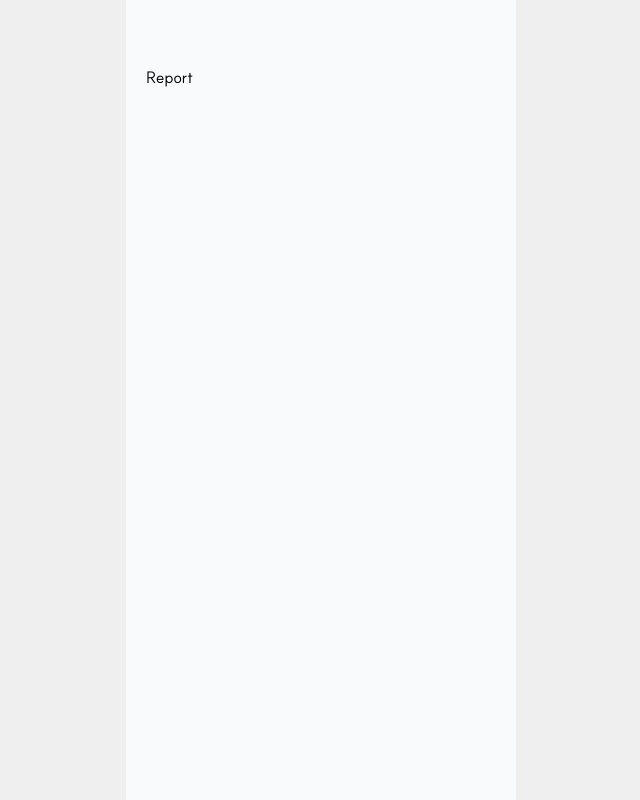
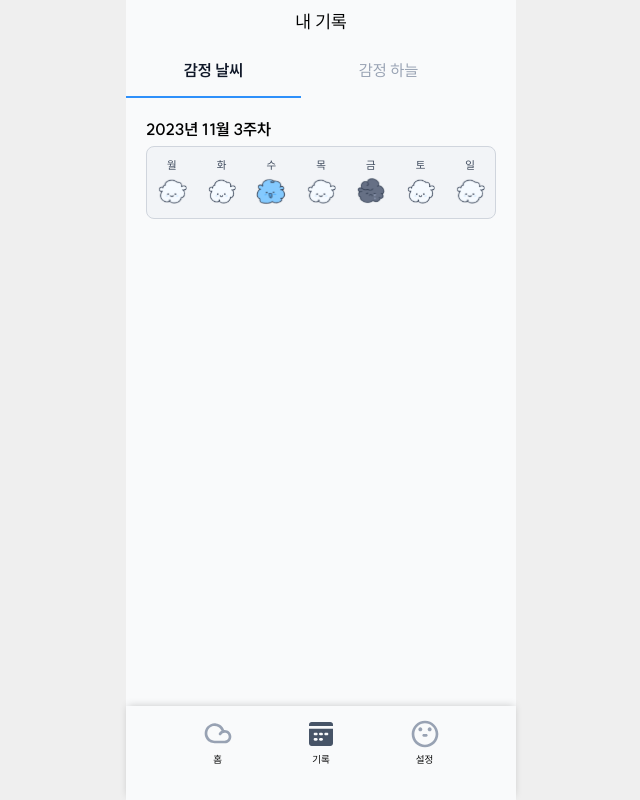
Before and after one commit to Whatdoyumin/TEAM_14_2, a React (Create React App) app: page /report in a window 1280 px wide. Shown: the whole page, without its empty margins (319-959 px from the left). Built offline with nearby package versions, Linux system fonts and the light colour scheme.

Commit message:
✨ feat: 기록 페이지 추가

```diff
--- a/src/pages/report/Report.jsx
+++ b/src/pages/report/Report.jsx
@@ -1,5 +1,49 @@
-import React from 'react';
+import React, { useState } from 'react';
+import WeeklyReport from '../../components/weeklyReport/WeeklyReport';
+import NavBar from '../../components/common/navBar/NavBar';
+import { ToggleInput, ToggleLabel, ToggleWrapper } from './Report.style';
+import AppBar from '../../components/common/appBar/AppBar';
 
 export default function Report() {
-  return <div>Report</div>;
+  const [viewWeather, setViewWeather] = useState(true);
+
+  const diaryData = [
+    { emotion: 'peaceful' },
+    { emotion: 'peaceful' },
+    { emotion: 'happy' },
+    { emotion: 'peaceful' },
+    { emotion: 'sad' },
+    { emotion: 'peaceful' },
+    { emotion: 'peaceful' },
+  ];
+
+  return (
+    <>
+      <AppBar currentPage="내 기록" />
+      <ToggleWrapper>
+        <ToggleInput
+          type="radio"
+          name="emotion"
+          id="weather-toggle"
+          defaultChecked={viewWeather}
+          onClick={() => {
+            setViewWeather(true);
+          }}
+        />
+        <ToggleLabel htmlFor="weather-toggle">감정 날씨</ToggleLabel>
+        <ToggleInput
+          type="radio"
+          name="emotion"
+          id="sky-toggle"
+          defaultChecked={!viewWeather}
+          onClick={() => {
+            setViewWeather(false);
+          }}
+        />{' '}
+        <ToggleLabel htmlFor="sky-toggle">감정 하늘</ToggleLabel>
+      </ToggleWrapper>
+      {viewWeather ? <WeeklyReport diaryData={diaryData} /> : <span>감정하늘 컴포넌트</span>}
+      <NavBar />
+    </>
+  );
 }
--- /dev/null
+++ b/src/pages/report/Report.style.js
@@ -0,0 +1,40 @@
+import { styled } from 'styled-components';
+
+export const ToggleWrapper = styled.div`
+  max-width: var(--size-max-width);
+  width: 100%;
+  /* height: 51px; */
+  margin-top: -1.5rem;
+  margin-left: calc(-1 * var(--size-side-gap));
+  margin-bottom: 24px;
+  display: flex;
+  align-items: center;
+`;
+
+export const ToggleInput = styled.input`
+  display: none;
+
+  &:checked + label {
+    color: var(--color-grey-900);
+    font-weight: 700;
+  }
+
+  &:checked + label::after {
+    content: '';
+    display: block;
+    position: absolute;
+    width: 100%;
+    height: 2px;
+    background-color: var(--color-primary);
+  }
+`;
+
+export const ToggleLabel = styled.label`
+  position: relative;
+  text-align: center;
+  line-height: 52px;
+  flex-grow: 1;
+  box-sizing: border-box;
+  color: var(--color-grey-400);
+  cursor: pointer;
+`;
```
